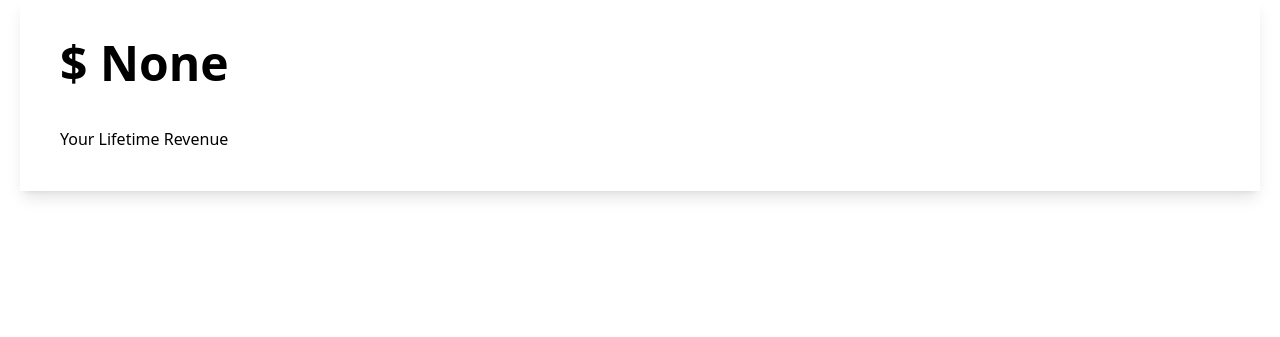
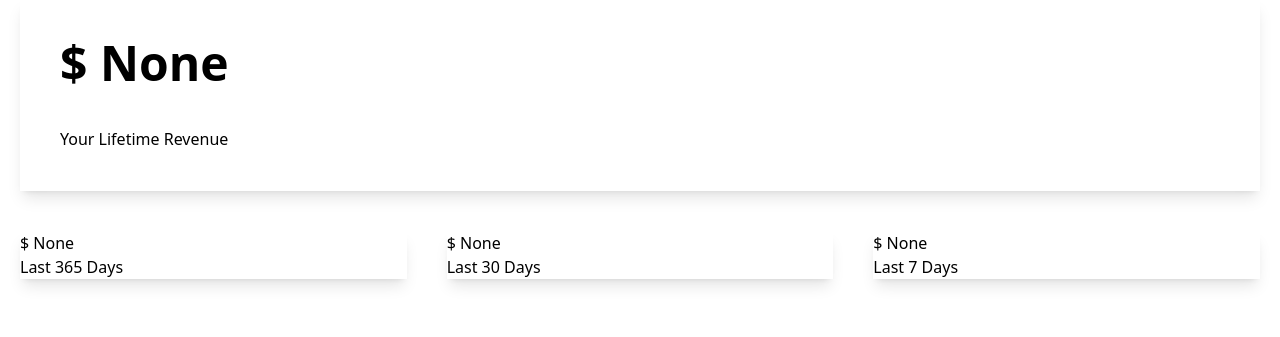
Before and after one commit to high-ambitions/Digital-MarketPlace, a Django app: page /sales/ in a window 1280 px wide. Shown: the part 145-482 px from the top of the page. Run offline with Django 4.2, Linux system fonts and the light colour scheme; the visitor is signed in with stand-in values (Sample User, id 1); data that the repository does not hold is empty; some libraries are stand-ins or nearby versions.

Commit message:
sales page updated according to time

```diff
--- a/mysite/myapp/templates/myapp/sales.html
+++ b/mysite/myapp/templates/myapp/sales.html
@@ -12,6 +12,31 @@
     <div class="mt-10">Your Lifetime Revenue</div>
 
 </div>
+<div class="flex">
+  <div class="p-5 w-1/3">
+        <div class="shadow-lg">
+            <div>$ {{ yearly_sales.amount__sum}}</div>
+            <div>Last 365 Days</div>
+        </div>
+  </div>
+  <div class="p-5 w-1/3">
+    <div class="shadow-lg">
+        <div>$ {{ monthly_sales.amount__sum}}</div>
+        <div>Last 30 Days</div>
+    </div>
+  </div>
+  <div class="p-5 w-1/3">
+    <div class="shadow-lg">
+        <div>$ {{ weekly_sales.amount__sum}}</div>
+        <div>Last 7 Days</div>
+    </div>
+ </div>
+
+
+
+</div>
+
+
 
 
 
--- a/mysite/myapp/views.py
+++ b/mysite/myapp/views.py
@@ -9,6 +9,7 @@
 from .forms import ProductForm,UserRegistrationForm
 # Create your views here.
 from django.db.models import Sum
+import datetime
 
 def index(request):
     products=Product.objects.all()
@@ -134,4 +135,17 @@
 def sales(request):
     orders=OrderDetail.objects.filter(product__seller=request.user)
     total_sales=orders.aggregate(Sum('amount'))
-    return render(request,'myapp/sales.html',{'total_sales':total_sales})
+   #365 day sum
+
+    last_year=datetime.date.today()-datetime.timedelta(days=365)
+    data=OrderDetail.objects.filter(product__seller=request.user,created_on__gt=last_year)
+    yearly_sales=data.aggregate(Sum('amount'))
+
+    last_month=datetime.date.today()-datetime.timedelta(days=30)
+    data=OrderDetail.objects.filter(product__seller=request.user,created_on__gt=last_month)
+    monthly_sales=data.aggregate(Sum('amount'))
+    last_week=datetime.date.today()-datetime.timedelta(days=7)
+    data=OrderDetail.objects.filter(product__seller=request.user,created_on__gt=last_week)
+    weekly_sales=data.aggregate(Sum('amount'))
+
+    return render(request,'myapp/sales.html',{'total_sales':total_sales,'yearly_sales':yearly_sales,'monthly_sales':monthly_sales,'weekly_sales':weekly_sales})
```
